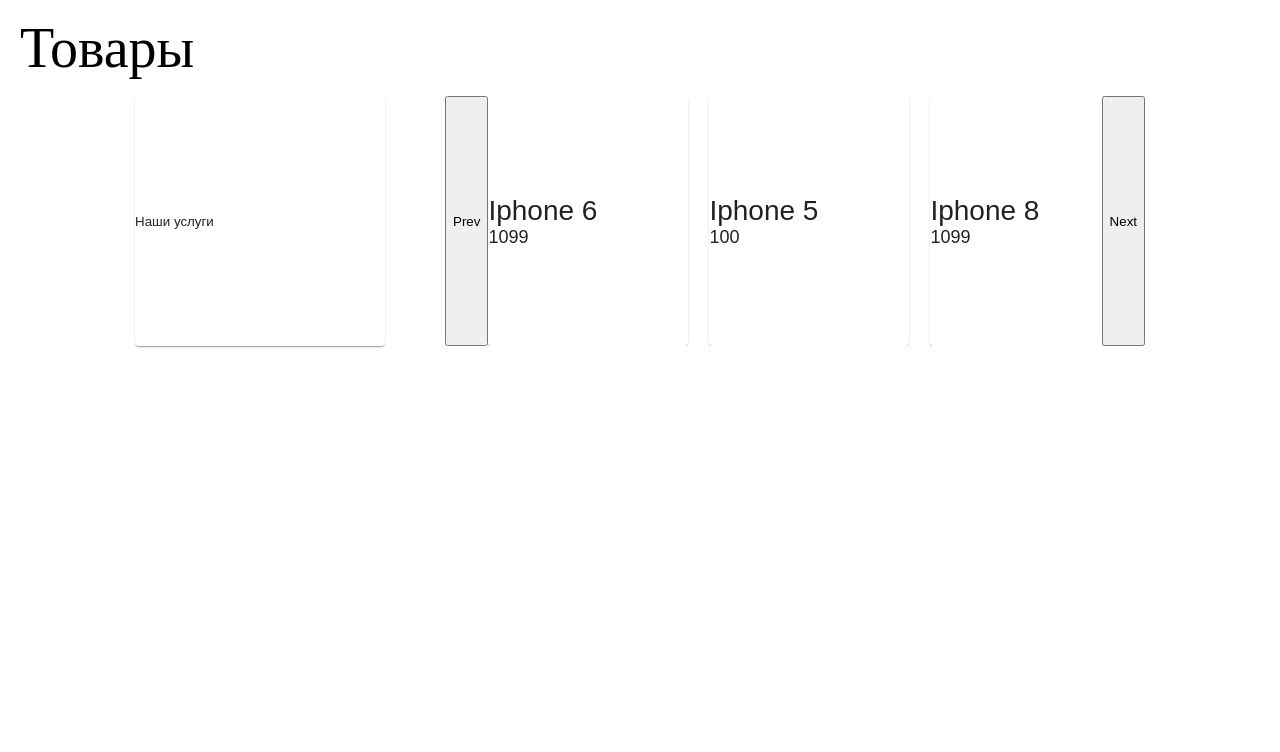
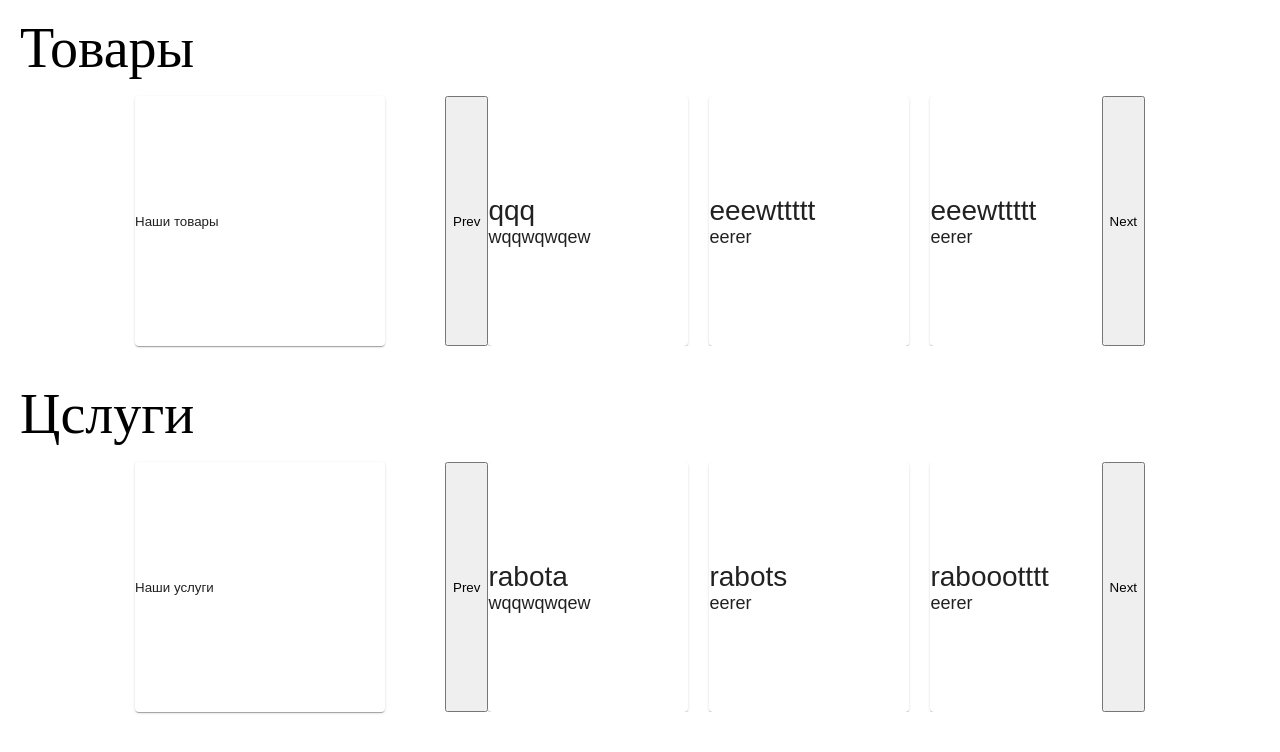
Before and after one commit to AnastasiaNag/garden, a React (Create React App) app: page / in a window 1280 px wide. Shown: the top 752 px of the page. Built offline with nearby package versions, Linux system fonts and the light colour scheme; data requests are answered from the project's data file.

Commit message:
carousel s tovarami i uslugami

```diff
--- /dev/null
+++ b/db.json
@@ -0,0 +1,126 @@
+{
+    "goods": [
+      {
+        "id": "c2320d",
+        "title": "qqq",
+        "text": "wqqwqwqew",
+        "contentUrl": ""
+      },
+      {
+        "id": "bcarg5b",
+        "title": "eeewttttt",
+        "text": "eerer",
+        "contentUrl": ""
+      },
+      {
+        "id": "bcagr5b",
+        "title": "eeewttttt",
+        "text": "eerer",
+        "contentUrl": ""
+      },
+      {
+        "id": "bc5agrb",
+        "title": "eeewttttt",
+        "text": "eerer",
+        "contentUrl": ""
+      },
+      {
+        "id": "bgsraec5b",
+        "title": "eeewttttt",
+        "text": "eerer",
+        "contentUrl": ""
+      },
+      {
+        "id": "bcrefgrs5b",
+        "title": "eeewttttt",
+        "text": "eerer",
+        "contentUrl": ""
+      },
+      {
+        "id": "bc5bdrge",
+        "title": "eeewttttt",
+        "text": "eerer",
+        "contentUrl": ""
+      },
+      {
+        "id": "bc5rwgb",
+        "title": "eeewttttt",
+        "text": "eerer",
+        "contentUrl": ""
+      },
+      {
+        "id": "bcgt5b",
+        "title": "eeewttttt",
+        "text": "eerer",
+        "contentUrl": ""
+      },
+      {
+        "id": "bcweff5b",
+        "title": "eeewttttt",
+        "text": "eerer",
+        "contentUrl": ""
+      },
+      {
+        "id": "bcggr5b",
+        "title": "eeewttttt",
+        "text": "eerer",
+        "contentUrl": ""
+      },
+      {
+        "id": "bc4xsr6",
+        "title": "hduwiedhewcrfr",
+        "text": "vddcsce",
+        "contentUrl": ""
+      }
+    ],
+    "works": [
+      {
+        "id": "c20ged",
+        "title": "rabota",
+        "text": "wqqwqwqew",
+        "contentUrl": ""
+      },
+      {
+        "id": "5678uf93",
+        "title": "rabots",
+        "text": "eerer",
+        "contentUrl": ""
+      },
+      {
+        "id": "b667",
+        "title": "raboootttt",
+        "text": "eerer",
+        "contentUrl": ""
+      },
+      {
+        "id": "uiiwfe",
+        "title": "rabota",
+        "text": "eerer",
+        "contentUrl": ""
+      },
+      {
+        "id": "fuiwie",
+        "title": "rabot",
+        "text": "eerer",
+        "contentUrl": ""
+      },
+      {
+        "id": "jewoi",
+        "title": "ertobattt",
+        "text": "eerer",
+        "contentUrl": ""
+      },
+      {
+        "id": "hfow",
+        "title": "rabot",
+        "text": "eerer",
+        "contentUrl": ""
+      },
+      {
+        "id": "fwopp",
+        "title": "raot",
+        "text": "eerer",
+        "contentUrl": ""
+      }
+    ]
+  }
--- a/package.json
+++ b/package.json
@@ -30,8 +30,7 @@
   "scripts": {
     "start": "react-scripts start",
     "build": "react-scripts build",
-    "test": "react-scripts test",
-    "eject": "react-scripts eject"
+    "server": "json-server --watch db.json --port 3001"
   },
   "eslintConfig": {
     "extends": [
@@ -50,5 +49,8 @@
       "last 1 firefox version",
       "last 1 safari version"
     ]
+  },
+  "devDependencies": {
+    "sass": "^1.70.0"
   }
 }
--- a/src/components/Gallery/GalleryItem/index.tsx
+++ b/src/components/Gallery/GalleryItem/index.tsx
@@ -1,20 +1,20 @@
 import './GalleryItem.scss';
-import { posts } from './utils';
 import Card from '@mui/material/Card';
 import { CardActionArea, colors } from '@mui/material';
-
+import { IGood } from '../../../redux/Good/types';
 import { Navigation, A11y } from 'swiper/modules';
 import { Swiper, SwiperSlide } from 'swiper/react';
 import 'swiper/css';
 import 'swiper/css/navigation';
 import { useRef } from 'react';
 import { Swiper as SwiperCore } from 'swiper/types';
+import { IWork } from '../../../redux/Work/types';
 
-const GalleryItem = () => {
+const GalleryItem = ({ items }: any) => {
     const swiperRef = useRef<SwiperCore>();
     return (
         <>
-        <button onClick={() => swiperRef.current?.slidePrev()}>Prev</button>
+            <button onClick={() => swiperRef.current?.slidePrev()}>Prev</button>
             <Swiper
                 modules={[Navigation, A11y]}
                 spaceBetween={50}
@@ -23,7 +23,7 @@
                     swiperRef.current = swiper;
                 }}
             >
-                {posts.map((item, index) => {
+                {items.map((item: IGood | IWork, index: number) => {
                     if (index <= 4) {
                         return (
                             <SwiperSlide>
--- a/src/components/Gallery/GalleryItem/utils.ts
+++ /dev/null
@@ -1,15 +0,0 @@
-interface IPost {
-    title: string,
-    text: string | number,
-}
-export const posts: IPost[] =[
-    {title:  'Iphone 6', text:1099},
-    {title:  'Iphone 5', text:100},
-    {title:  'Iphone 8', text:1099},
-    {title:  'Iphone 4', text:1099},
-    {title:  'Iphone 5', text:1099},
-    {title:  'Iphone 5', text:1099},
-    {title:  'Iphone 5', text:1099},
-    {title:  'Iphone 5', text:1099},
-    {title:  'Iphone 5', text:1099},
-]
--- a/src/components/Gallery/index.tsx
+++ b/src/components/Gallery/index.tsx
@@ -1,14 +1,45 @@
 import { Card, CardActionArea } from '@mui/material';
 import GalleryItem from './GalleryItem';
 import './Gallery.scss';
+import { AppDispatch, RootState } from '../../redux/store';
+import { useDispatch, useSelector } from 'react-redux';
+import { getGoods } from '../../redux/Good';
+import { getWorks } from '../../redux/Work';
+import { useEffect } from 'react';
 
 
 
 const Gallery = () => {
-
+    const { goods } = useSelector((state: RootState) => state.good);
+    const { works } = useSelector((state: RootState) => state.work);
+    useEffect(() => {
+        getGood();
+        getWork()
+    }, []);
+    const dispatch = useDispatch<AppDispatch>();
+    const getGood = async () => {
+        dispatch(getGoods());
+    };
+    const getWork = async () => {
+        dispatch(getWorks());
+    };
     return (
+        <>
         <div className="gallery__section">
             <div className="gallery__title h2">Товары</div>
+            <div className="gallery__carousel">
+                <Card className="gallery__carousel__title start">
+                    <CardActionArea>
+                        <div className="item__text">Наши товары</div>
+                    </CardActionArea>
+                </Card>
+                <div className="gallery__carousel-items">
+                    <GalleryItem items={goods}/>
+                </div>
+            </div>
+        </div>
+        <div className="gallery__section">
+            <div className="gallery__title h2">Цслуги</div>
             <div className="gallery__carousel">
                 <Card className="gallery__carousel__title start">
                     <CardActionArea>
@@ -16,10 +47,11 @@
                     </CardActionArea>
                 </Card>
                 <div className="gallery__carousel-items">
-                    <GalleryItem />
+                    <GalleryItem items={works}/>
                 </div>
             </div>
         </div>
+        </>
     );
 };
 
--- /dev/null
+++ b/src/redux/Good/index.ts
@@ -0,0 +1,32 @@
+import { createAsyncThunk, createSlice } from '@reduxjs/toolkit';
+import type { PayloadAction } from '@reduxjs/toolkit';
+import { CounterState, IGood } from './types';
+import axios from 'axios';
+
+const initialState: CounterState = {
+    value: 0,
+    goods: [],
+    id: [],
+};
+
+export const counterSlice = createSlice({
+    name: 'Good',
+    initialState,
+    reducers: {
+
+    },
+    extraReducers(builder) {
+        builder.addCase(getGoods.fulfilled, (state, action) => {
+            state.goods = action.payload;
+        });
+    },
+});
+
+
+export default counterSlice.reducer;
+
+export const getGoods = createAsyncThunk('item/get', async (): Promise<IGood[]> => {
+    const goods = (await axios.get('http://localhost:3001/goods')).data;
+
+    return goods;
+});
--- /dev/null
+++ b/src/redux/Good/types.ts
@@ -0,0 +1,10 @@
+export interface IGood {
+    title: string,
+    text: string | number,
+}
+
+export interface CounterState {
+    value: number;
+    goods: IGood[];
+    id: IGood[];
+}
--- /dev/null
+++ b/src/redux/Work/index.ts
@@ -0,0 +1,31 @@
+import { createAsyncThunk, createSlice } from '@reduxjs/toolkit';
+import type { PayloadAction } from '@reduxjs/toolkit';
+import { CounterState, IWork } from './types';
+import axios from 'axios';
+
+const initialState: CounterState = {
+    value: 0,
+    works: [],
+    id: [],
+};
+
+export const counterSlice = createSlice({
+    name: 'IWork',
+    initialState,
+    reducers: {
+
+    },
+    extraReducers(builder) {
+        builder.addCase(getWorks.fulfilled, (state, action) => {
+            state.works = action.payload;
+        });
+    },
+});
+
+
+export default counterSlice.reducer;
+
+export const getWorks = createAsyncThunk('work/get', async (): Promise<IWork[]> => {
+    const works = (await axios.get('http://localhost:3001/works')).data;
+    return works;
+});
--- /dev/null
+++ b/src/redux/Work/types.ts
@@ -0,0 +1,10 @@
+export interface IWork {
+    title: string,
+    text: string | number,
+}
+
+export interface CounterState {
+    value: number;
+    works: IWork[];
+    id: IWork[];
+}
--- a/src/redux/store.ts
+++ b/src/redux/store.ts
@@ -1,8 +1,11 @@
 import { configureStore } from '@reduxjs/toolkit';
+import good from './Good';
+import work from './Work';
 
 export const store = configureStore({
     reducer: {
-
+        good,
+        work,
     },
 });
 
```
Also changed, not shown: 1 other file (tests, documents, lock files or other folders).
